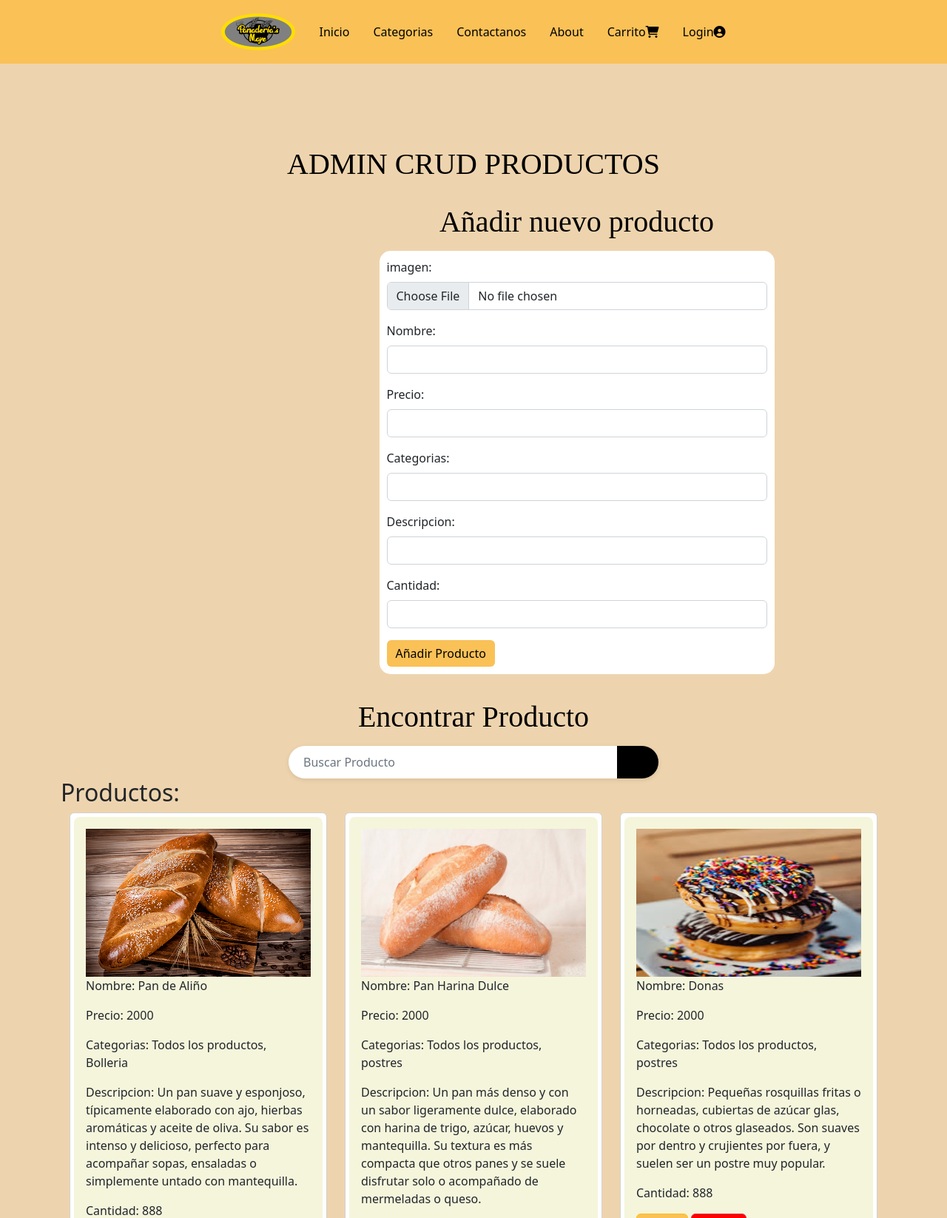
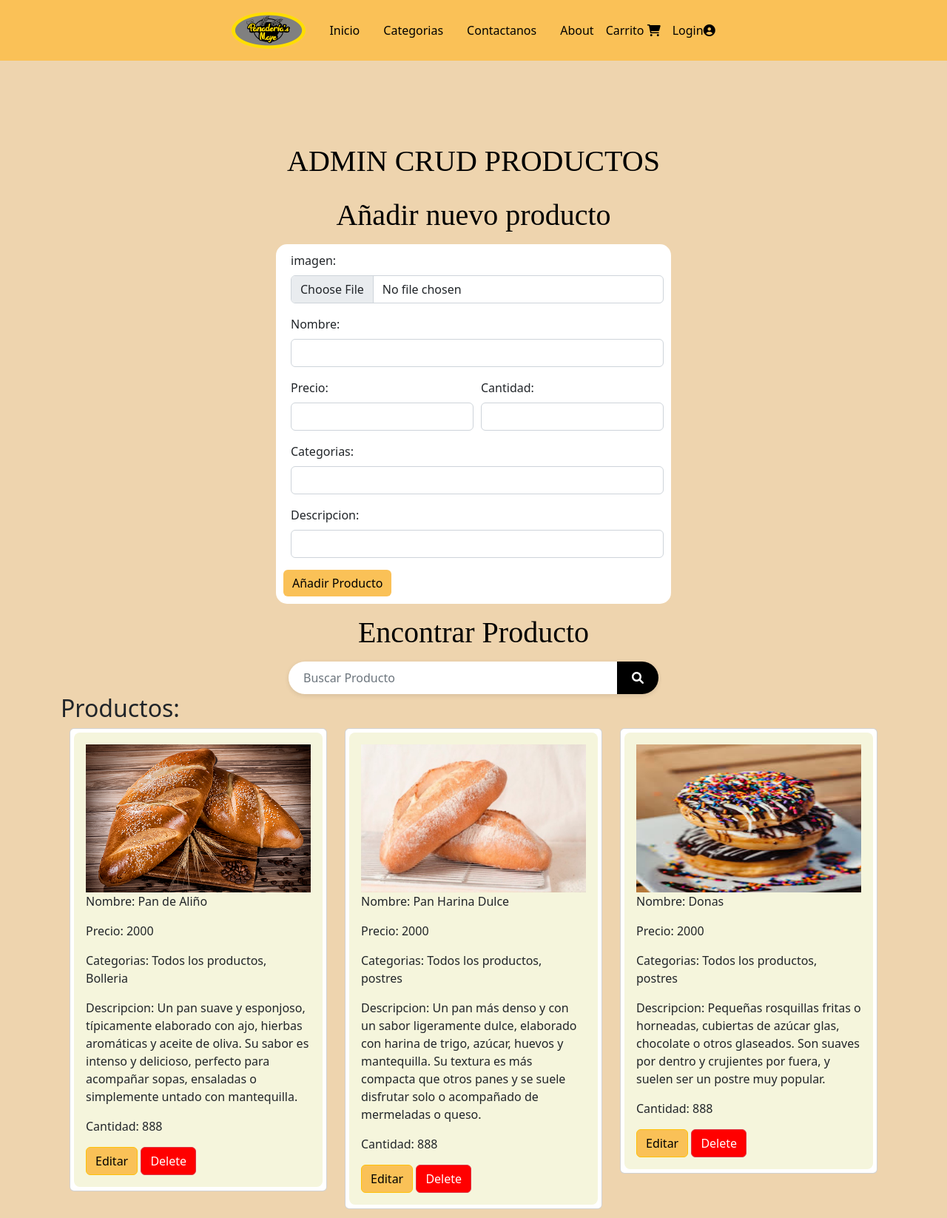
Before and after one commit to santigonzazz/Proyecto_Django, a Django app: page /admin-CRUD-productos/ in a window 1280 px wide. Shown: the top 1646 px of the page at 74% size. Run offline with Django 5.2, Linux system fonts and the light colour scheme; some libraries are stand-ins or nearby versions.

Commit message:
actualizacion de interfaces y carrito

```diff
--- a/PanaderiasMaye/static/css/index.css
+++ b/PanaderiasMaye/static/css/index.css
@@ -195,7 +195,7 @@ nav{
     color: black;
 }
 
-.form-categoria{
+.form-center{
     display: contents;
 }
 
@@ -212,3 +212,21 @@ footer {
 .btn-outline-secondary{
     background-color: black;
 }
+.carrito{
+    background-color:  rgb(250, 193, 87);
+    border: none;
+}
+.offcanvas-header{
+    background-color: rgb(250, 193, 87);
+}
+.spaces{
+    display: flex;
+    justify-content: space-between;
+}
+.mb-3{
+    width: 98%;
+    margin-left: 10px;
+}
+.fa-search{
+    color: white;
+}
--- a/PanaderiasMaye/templates/admin/admin-CRUD-productos.html
+++ b/PanaderiasMaye/templates/admin/admin-CRUD-productos.html
@@ -8,7 +8,7 @@
             <h1 class="title text-center">ADMIN CRUD PRODUCTOS</h1>
 
             <!-- Create Form -->
-            <div class="row mb-4">
+            <div class="row mb-4 form-center">
                 <div class="col-md-6 offset-md-3">
                     <h1 class="title">Añadir nuevo producto</h1>
                     <form class="form-user">
@@ -20,9 +20,16 @@
                             <label for="itemName" class="form-label">Nombre:</label>
                             <input type="text" class="form-control" id="nombre" required>
                         </div>
-                        <div class="mb-3">
-                            <label for="itemPrice" class="form-label">Precio:</label>
-                            <input type="number" class="form-control" id="precio" required>
+                        <div class="spaces">
+                            <div class="mb-3">
+                                <label for="itemPrice" class="form-label">Precio:</label>
+                                <input type="number" class="form-control" id="precio" required>
+                            </div>
+                            <div class="mb-3">
+                                <label for="itemName" class="form-label">Cantidad:</label>
+                                <input type="number" class="form-control" id="cantidad" required>
+                            </div>
+
                         </div>
                         <div class="mb-3">
                             <label for="itemName" class="form-label">Categorias:</label>
@@ -31,10 +38,6 @@
                         <div class="mb-3">
                             <label for="itemName" class="form-label">Descripcion:</label>
                             <input type="text" class="form-control" id="descripcion" required>
-                        </div>
-                        <div class="mb-3">
-                            <label for="itemName" class="form-label">Cantidad:</label>
-                            <input type="number" class="form-control" id="cantidad" required>
                         </div>
                         <button type="submit" class="btn-create btn btn-primary" onclick="añadir_producto()">Añadir Producto</button>
                     </form>
--- a/PanaderiasMaye/templates/admin/admin-DashBoard.html
+++ b/PanaderiasMaye/templates/admin/admin-DashBoard.html
@@ -13,7 +13,7 @@
                         <img src="https://via.placeholder.com/150" class="card-img-top" alt="Edit Users">
                         <div class="card-body text-center">
                             <h5 class="card-title">Usuarios</h5>
-                            <a href="../views/admin-CRUD-users.html" class="btn-cambios btn btn-primary">Editar
+                            <a href="{% url 'adminCRUDU' %}" class="btn-cambios btn btn-primary">Editar
                                 Usuarios</a>
                         </div>
                     </div>
@@ -33,7 +33,7 @@
                         <img src="https://via.placeholder.com/150" class="card-img-top" alt="Edit Products">
                         <div class="card-body text-center">
                             <h5 class="card-title">Productos</h5>
-                            <a href="{% url '' %}" class="btn-cambios btn btn-primary">Editar Productos</a>
+                            <a href="{% url 'crud_productos' %}" class="btn-cambios btn btn-primary">Editar Productos</a>
                         </div>
                     </div>
                 </div>
@@ -42,7 +42,7 @@
                         <img src="https://via.placeholder.com/150" class="card-img-top" alt="Create Bills">
                         <div class="card-body text-center">
                             <h5 class="card-title">Facturas</h5>
-                            <a href="./facturas.html" class="btn-cambios btn btn-primary">Editar Facturas</a>
+                            <a href="{% url 'facturas' %}" class="btn-cambios btn btn-primary">Editar Facturas</a>
                         </div>
                     </div>
                 </div>
--- a/PanaderiasMaye/templates/base.html
+++ b/PanaderiasMaye/templates/base.html
@@ -20,7 +20,12 @@
 <body>
 
     <header>
-        <nav>
+        <nav class="navbar navbar-expand-md">
+          <div class="container-fluid">
+            <button class="navbar-toggler" type="button" data-bs-toggle="collapse" data-bs-target="#navbarSupportedContent" aria-controls="navbarSupportedContent" aria-expanded="false" aria-label="Toggle navigation">
+                <span class="navbar-toggler-icon"></span>
+            </button>
+              <div class="collapse navbar-collapse justify-content-center" id="navbarSupportedContent">
                 <ul class="nav justify-content-center">
                     <li class="nav-item">
                         <a href="{% url 'index' %}" class="nav-link"><img src="../static/img/logopan.png" alt="" width="100px"></a>
@@ -38,19 +43,31 @@
                         <a class="nav-link" href="{% url 'about' %}">About</a>
                     </li>
                     <li class="nav-item">
-                    <a class="nav-link" href="{% url 'carrito' %}">Carrito <i class="fa-solid fa-cart-shopping"></i></a>
+                        <button class="carrito" href="{% url 'carrito' %}" data-bs-toggle="offcanvas" data-bs-target="#offcanvas" aria-controls="offcanvasExample">Carrito <i class="fa-solid fa-cart-shopping"></i></button>
                     </li>
                     <li class="nav-item">
                         <a class="nav-link" href="{% url 'login' %}">Login <i class="fa-solid fa-circle-user"></i></a>
                     </li>
-
                 </ul>
+              </div>
+            </div>
         </nav>
 
     </header>
 
     <main>
         <div class="contenedor-principal-title">
+          <div class="offcanvas offcanvas-end" tabindex="-1" id="offcanvas" aria-labelledby="offcanvasLabel">
+            <div class="offcanvas-header">
+              <h3>Carrito de Compras</h3>
+              <button type="button" class="btn-close text-reset" data-bs-dismiss="offcanvas" aria-label="Close"></button>
+            </div>
+
+              {% for car in carrito %}
+                  <h6>hana banana</h6>
+                  <div><p>efbu</p><p>sedvs</p><p>vsze</p></div>
+              {% endfor %}
+          </div>
             <h1 class="title">{% block titulo-body %}  {% endblock %} </h1><br>
         </div>
 
@@ -95,7 +112,7 @@
       </footer>
 
     <script src="{% static 'js/bootstrap.min.js' %}"></script>
-    <script src="{% static 'js/bootstrap.min.js.map' %}"></script>
+    <script src="https://cdn.jsdelivr.net/npm/bootstrap@5.3.3/dist/js/bootstrap.min.js" integrity="sha384-0pUGZvbkm6XF6gxjEnlmuGrJXVbNuzT9qBBavbLwCsOGabYfZo0T0to5eqruptLy" crossorigin="anonymous"></script>
 
 </body>
 </html>
--- a/PanaderiasMaye/templates/base2.html
+++ b/PanaderiasMaye/templates/base2.html
@@ -51,10 +51,8 @@
     </div>
   </footer>
 
-<script
-
-<script src="{% static 'js/bootstrap.bundle.min.js' %}"></script>
-<script src="{% static 'js/bootstrap.bundle.min.js.map' %}"></script>
+  <script src="{% static 'js/bootstrap.min.js' %}"></script>
+  <script src="https://cdn.jsdelivr.net/npm/bootstrap@5.3.3/dist/js/bootstrap.min.js" integrity="sha384-0pUGZvbkm6XF6gxjEnlmuGrJXVbNuzT9qBBavbLwCsOGabYfZo0T0to5eqruptLy" crossorigin="anonymous"></script>
 
 </body>
 </html>
--- a/PanaderiasMaye/templates/base3.html
+++ b/PanaderiasMaye/templates/base3.html
@@ -94,8 +94,8 @@
         </div>
       </footer>
 
-    <script src="{% static 'js/bootstrap.min.js' %}"></script>
-    <script src="{% static 'js/bootstrap.min.js.map' %}"></script>
+      <script src="{% static 'js/bootstrap.min.js' %}"></script>
+      <script src="https://cdn.jsdelivr.net/npm/bootstrap@5.3.3/dist/js/bootstrap.min.js" integrity="sha384-0pUGZvbkm6XF6gxjEnlmuGrJXVbNuzT9qBBavbLwCsOGabYfZo0T0to5eqruptLy" crossorigin="anonymous"></script>
 
 </body>
 </html>
--- a/PanaderiasMaye/templates/facturas.html
+++ b/PanaderiasMaye/templates/facturas.html
@@ -1,5 +1,9 @@
 
+{% extends 'base3.html' %}
+{% load static %}
+{% block titulo %} Crud-Categorias {% endblock %}
 
+{% block body %}
     <main>
             <h1 style="display: flex; justify-content: center; margin: 50px 0 50px 0;">Administracion de Facturas</h1>
             <div class="search-bar" style="display: flex; justify-content: center; width: 100%; margin-bottom: 50px;">
@@ -84,3 +88,4 @@
             alert("Usuario agregado correctamente")
         }
     </script>
+    {% endblock %}
--- a/PanaderiasMaye/views.py
+++ b/PanaderiasMaye/views.py
@@ -9,10 +9,19 @@ from django.contrib import messages
 
 def index(request):
     prducto = Producto.objects.all()
+    cat = Categoria.objects.all()
     contexto = {
-        "productoInfo": prducto
+        "productoInfo": prducto,
+        "categoria": cat,
     }
     return render(request, 'index.html', contexto)
+
+def carrito(request):
+    car = Carrito.objects.all()
+    contexto = {
+        "carrito": car
+    }
+    return render(request, 'base.html', contexto)
 
 def login(request):
 
```
Also changed, not shown: PanaderiasMaye/templates/admin/admin-CRUD-categorias.html (+20 -10 lines), PanaderiasMaye/templates/admin/adminCRUDU.html (+9 -6 lines), PanaderiasMaye/templates/index.html (+8 -2 lines), db.sqlite3, logo_en_solitario.png (added). Lines whose indentation alone changed are shown as unchanged.
